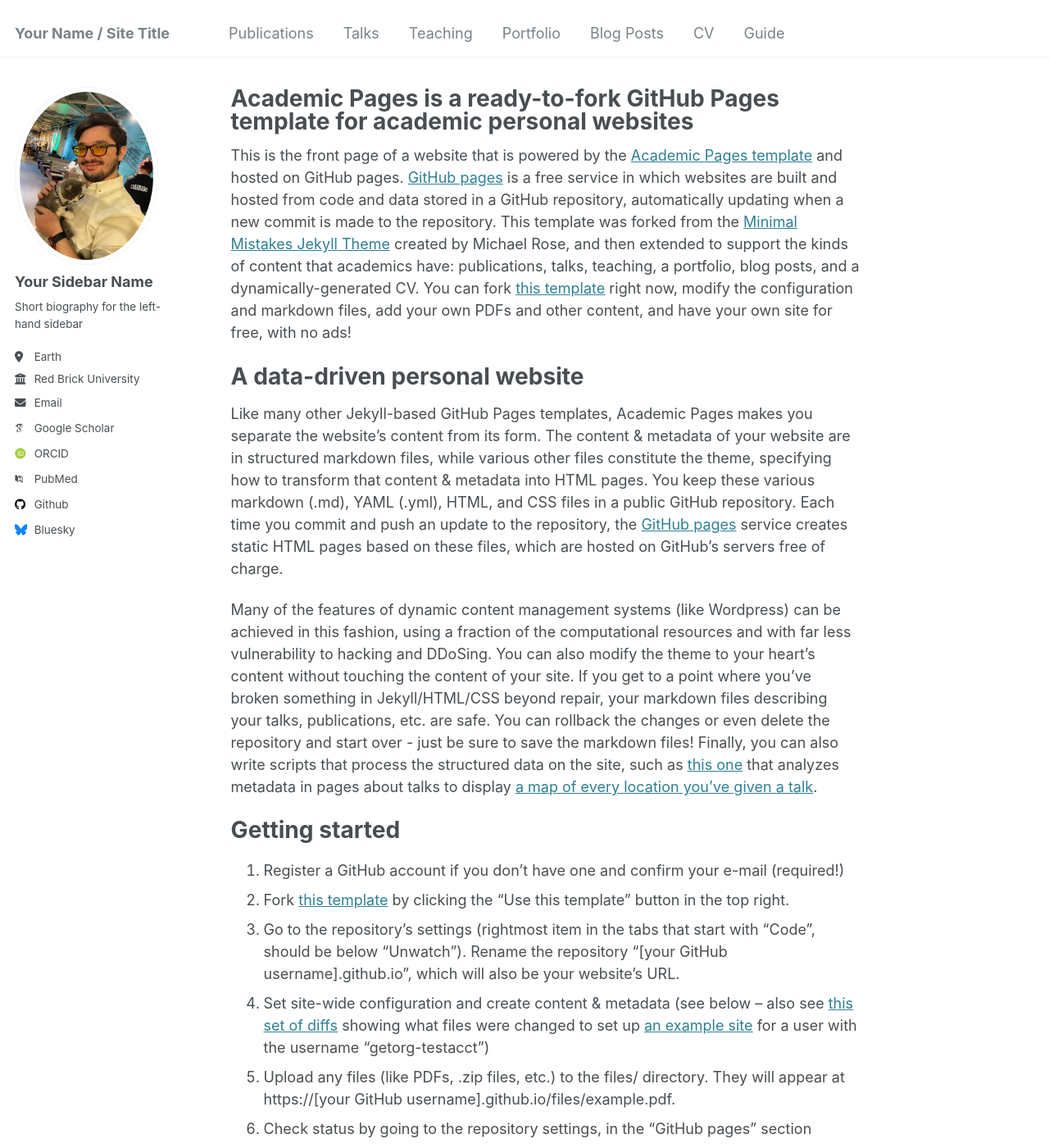
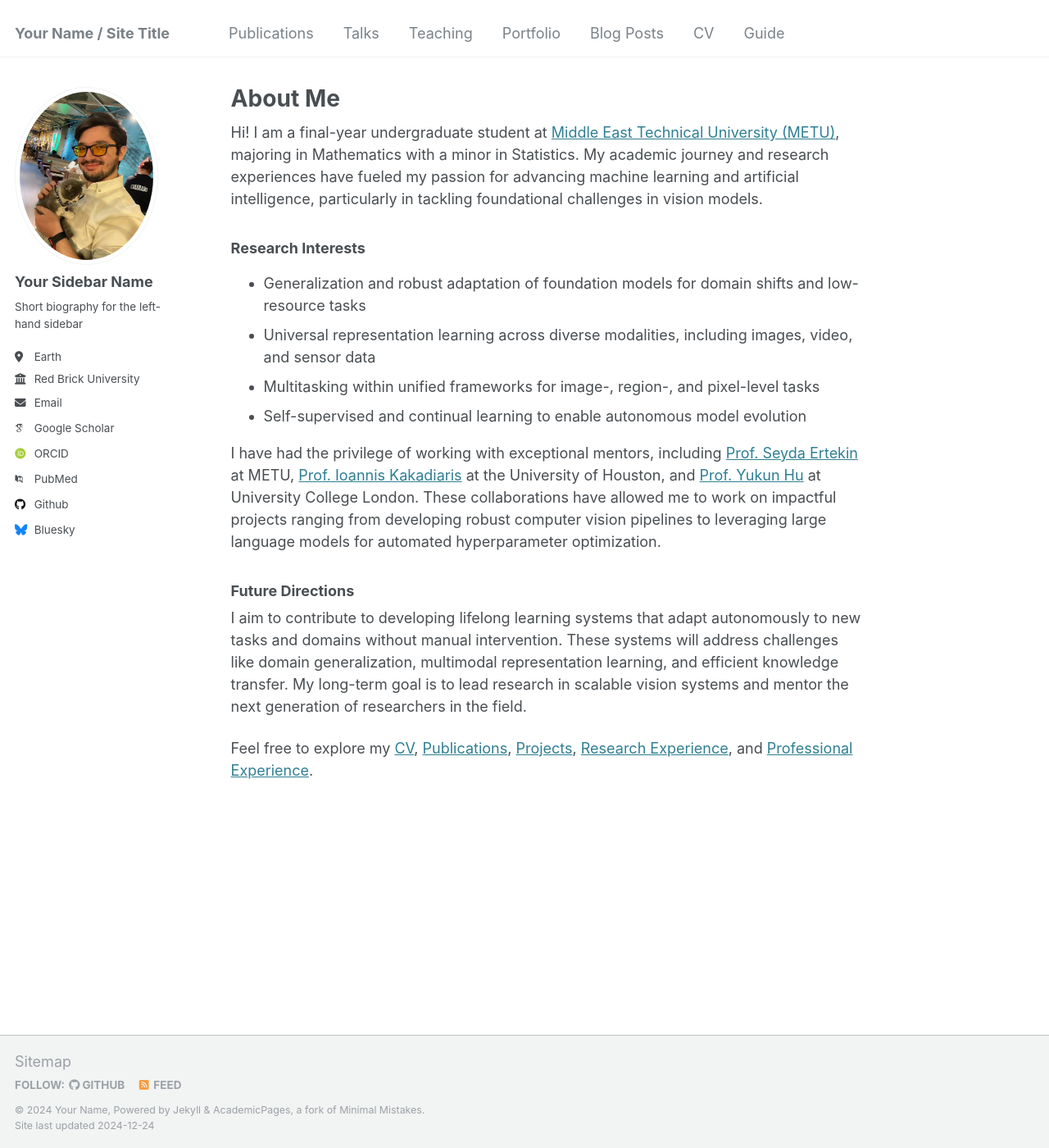
Before and after one commit to KananMahammadli/kananmahammadli.github.io, a Jekyll site: the page built from _pages/about.md, in a window 1280 px wide and 1400 px high. Shown: the whole window at 82% size. Built offline with Jekyll 4.4.1, drawn with Linux system fonts in a browser that asks for light colours; some web fonts are replaced; some of the changed text lies outside the part shown.

Commit message:
update homepage

```diff
--- a/_pages/about.md
+++ b/_pages/about.md
@@ -1,49 +1,23 @@
 ---
 permalink: /
-title: "Academic Pages is a ready-to-fork GitHub Pages template for academic personal websites"
+title: "About Me"
 author_profile: true
 redirect_from:
   - /about/
   - /about.html
 ---
 
-This is the front page of a website that is powered by the [Academic Pages template](https://github.com/academicpages/academicpages.github.io) and hosted on GitHub pages. [GitHub pages](https://pages.github.com) is a free service in which websites are built and hosted from code and data stored in a GitHub repository, automatically updating when a new commit is made to the repository. This template was forked from the [Minimal Mistakes Jekyll Theme](https://mmistakes.github.io/minimal-mistakes/) created by Michael Rose, and then extended to support the kinds of content that academics have: publications, talks, teaching, a portfolio, blog posts, and a dynamically-generated CV. You can fork [this template](https://github.com/academicpages/academicpages.github.io) right now, modify the configuration and markdown files, add your own PDFs and other content, and have your own site for free, with no ads!
+Hi! I am a final-year undergraduate student at [Middle East Technical University (METU)](https://www.metu.edu.tr/), majoring in Mathematics with a minor in Statistics. My academic journey and research experiences have fueled my passion for advancing machine learning and artificial intelligence, particularly in tackling foundational challenges in vision models.
 
-A data-driven personal website
-======
-Like many other Jekyll-based GitHub Pages templates, Academic Pages makes you separate the website's content from its form. The content & metadata of your website are in structured markdown files, while various other files constitute the theme, specifying how to transform that content & metadata into HTML pages. You keep these various markdown (.md), YAML (.yml), HTML, and CSS files in a public GitHub repository. Each time you commit and push an update to the repository, the [GitHub pages](https://pages.github.com/) service creates static HTML pages based on these files, which are hosted on GitHub's servers free of charge.
+### Research Interests
+- Generalization and robust adaptation of foundation models for domain shifts and low-resource tasks
+- Universal representation learning across diverse modalities, including images, video, and sensor data
+- Multitasking within unified frameworks for image-, region-, and pixel-level tasks
+- Self-supervised and continual learning to enable autonomous model evolution
 
-Many of the features of dynamic content management systems (like Wordpress) can be achieved in this fashion, using a fraction of the computational resources and with far less vulnerability to hacking and DDoSing. You can also modify the theme to your heart's content without touching the content of your site. If you get to a point where you've broken something in Jekyll/HTML/CSS beyond repair, your markdown files describing your talks, publications, etc. are safe. You can rollback the changes or even delete the repository and start over - just be sure to save the markdown files! Finally, you can also write scripts that process the structured data on the site, such as [this one](https://github.com/academicpages/academicpages.github.io/blob/master/talkmap.ipynb) that analyzes metadata in pages about talks to display [a map of every location you've given a talk](https://academicpages.github.io/talkmap.html).
+I have had the privilege of working with exceptional mentors, including [Prof. Seyda Ertekin](https://avesis.metu.edu.tr/sertekin) at METU, [Prof. Ioannis Kakadiaris](https://uh.edu/cbl/people/about-director.php) at the University of Houston, and [Prof. Yukun Hu](https://ucl.ac.uk) at University College London. These collaborations have allowed me to work on impactful projects ranging from developing robust computer vision pipelines to leveraging large language models for automated hyperparameter optimization.
 
-Getting started
-======
-1. Register a GitHub account if you don't have one and confirm your e-mail (required!)
-1. Fork [this template](https://github.com/academicpages/academicpages.github.io) by clicking the "Use this template" button in the top right.
-1. Go to the repository's settings (rightmost item in the tabs that start with "Code", should be below "Unwatch"). Rename the repository "[your GitHub username].github.io", which will also be your website's URL.
-1. Set site-wide configuration and create content & metadata (see below -- also see [this set of diffs](http://archive.is/3TPas) showing what files were changed to set up [an example site](https://getorg-testacct.github.io) for a user with the username "getorg-testacct")
-1. Upload any files (like PDFs, .zip files, etc.) to the files/ directory. They will appear at https://[your GitHub username].github.io/files/example.pdf.
-1. Check status by going to the repository settings, in the "GitHub pages" section
+### Future Directions
+I aim to contribute to developing lifelong learning systems that adapt autonomously to new tasks and domains without manual intervention. These systems will address challenges like domain generalization, multimodal representation learning, and efficient knowledge transfer. My long-term goal is to lead research in scalable vision systems and mentor the next generation of researchers in the field.
 
-Site-wide configuration
-------
-The main configuration file for the site is in the base directory in [_config.yml](https://github.com/academicpages/academicpages.github.io/blob/master/_config.yml), which defines the content in the sidebars and other site-wide features. You will need to replace the default variables with ones about yourself and your site's github repository. The configuration file for the top menu is in [_data/navigation.yml](https://github.com/academicpages/academicpages.github.io/blob/master/_data/navigation.yml). For example, if you don't have a portfolio or blog posts, you can remove those items from that navigation.yml file to remove them from the header.
-
-Create content & metadata
-------
-For site content, there is one markdown file for each type of content, which are stored in directories like _publications, _talks, _posts, _teaching, or _pages. For example, each talk is a markdown file in the [_talks directory](https://github.com/academicpages/academicpages.github.io/tree/master/_talks). At the top of each markdown file is structured data in YAML about the talk, which the theme will parse to do lots of cool stuff. The same structured data about a talk is used to generate the list of talks on the [Talks page](https://academicpages.github.io/talks), each [individual page](https://academicpages.github.io/talks/2012-03-01-talk-1) for specific talks, the talks section for the [CV page](https://academicpages.github.io/cv), and the [map of places you've given a talk](https://academicpages.github.io/talkmap.html) (if you run this [python file](https://github.com/academicpages/academicpages.github.io/blob/master/talkmap.py) or [Jupyter notebook](https://github.com/academicpages/academicpages.github.io/blob/master/talkmap.ipynb), which creates the HTML for the map based on the contents of the _talks directory).
-
-**Markdown generator**
-
-The repository includes [a set of Jupyter notebooks](https://github.com/academicpages/academicpages.github.io/tree/master/markdown_generator
-) that converts a CSV containing structured data about talks or presentations into individual markdown files that will be properly formatted for the Academic Pages template. The sample CSVs in that directory are the ones I used to create my own personal website at stuartgeiger.com. My usual workflow is that I keep a spreadsheet of my publications and talks, then run the code in these notebooks to generate the markdown files, then commit and push them to the GitHub repository.
-
-How to edit your site's GitHub repository
-------
-Many people use a git client to create files on their local computer and then push them to GitHub's servers. If you are not familiar with git, you can directly edit these configuration and markdown files directly in the github.com interface. Navigate to a file (like [this one](https://github.com/academicpages/academicpages.github.io/blob/master/_talks/2012-03-01-talk-1.md) and click the pencil icon in the top right of the content preview (to the right of the "Raw | Blame | History" buttons). You can delete a file by clicking the trashcan icon to the right of the pencil icon. You can also create new files or upload files by navigating to a directory and clicking the "Create new file" or "Upload files" buttons.
-
-Example: editing a markdown file for a talk
-![Editing a markdown file for a talk](/images/editing-talk.png)
-
-For more info
-------
-More info about configuring Academic Pages can be found in [the guide](https://academicpages.github.io/markdown/), the [growing wiki](https://github.com/academicpages/academicpages.github.io/wiki), and you can always [ask a question on GitHub](https://github.com/academicpages/academicpages.github.io/discussions). The [guides for the Minimal Mistakes theme](https://mmistakes.github.io/minimal-mistakes/docs/configuration/) (which this theme was forked from) might also be helpful.
+Feel free to explore my [CV](./cv/), [Publications](./publications/), [Projects](./projects/), [Research Experience](./research/), and [Professional Experience](./professional/).
```
